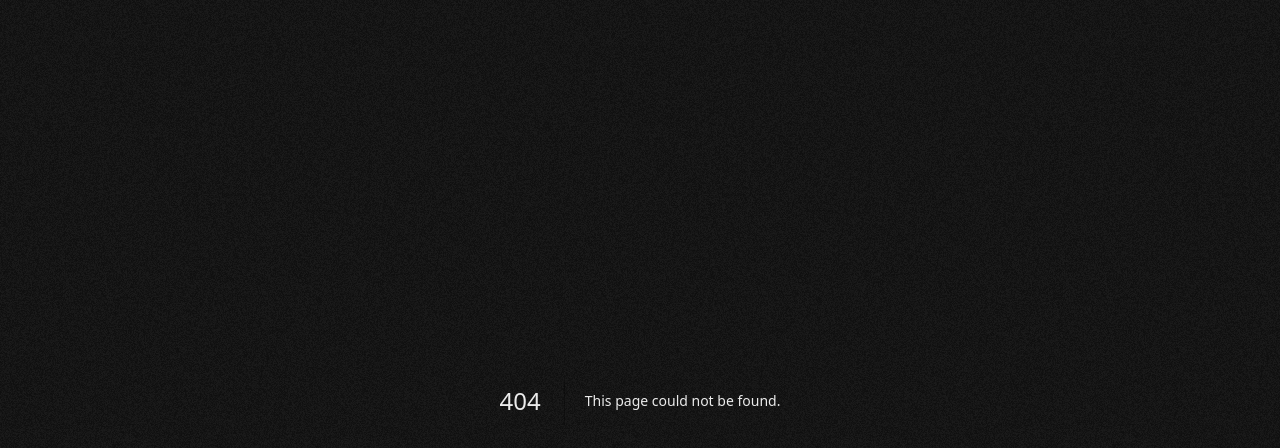
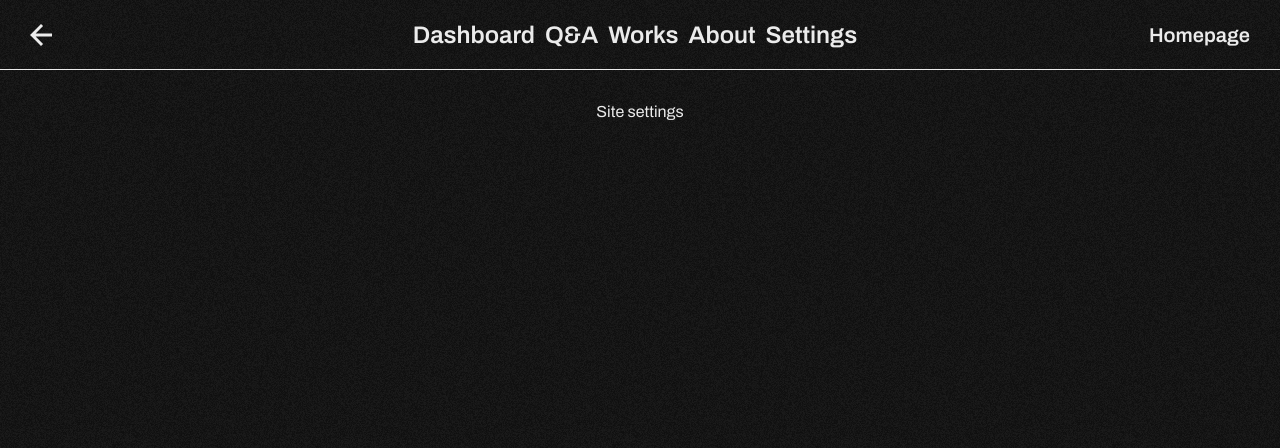
Before and after one commit to mikenoired/portfolio, a Next.js app: page /admin/settings in a window 1280 px wide. Before the commit this address had no page. Shown: the top 448 px of the page. Built offline with nearby package versions, Linux system fonts and the light colour scheme.

Commit message:
feat(site settings): blank page

```diff
--- /dev/null
+++ b/src/app/admin/settings/page.tsx
@@ -0,0 +1,3 @@
+export default async function Page() {
+  return <main className='flex justify-center'>Site settings</main>;
+}
```
